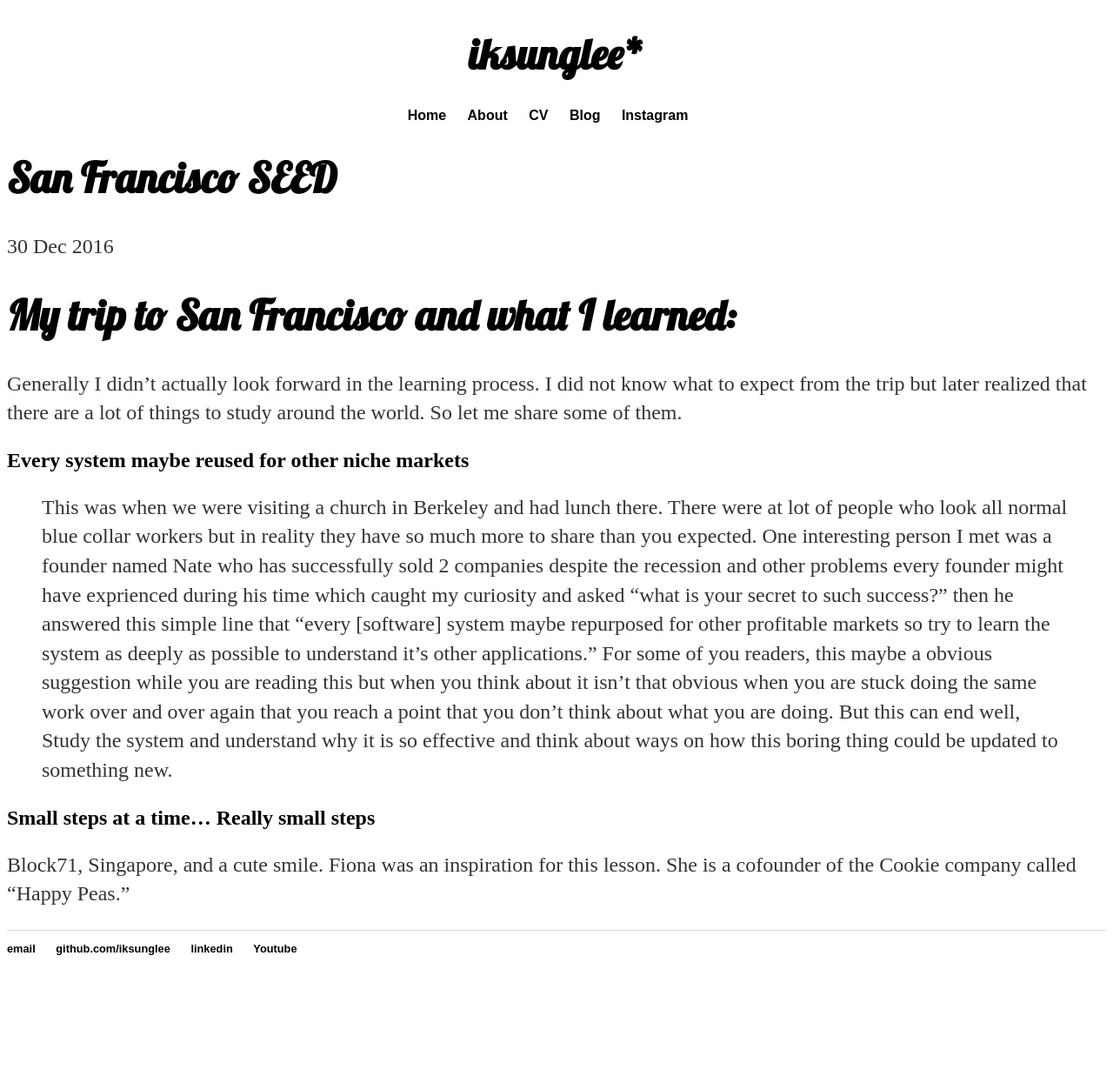
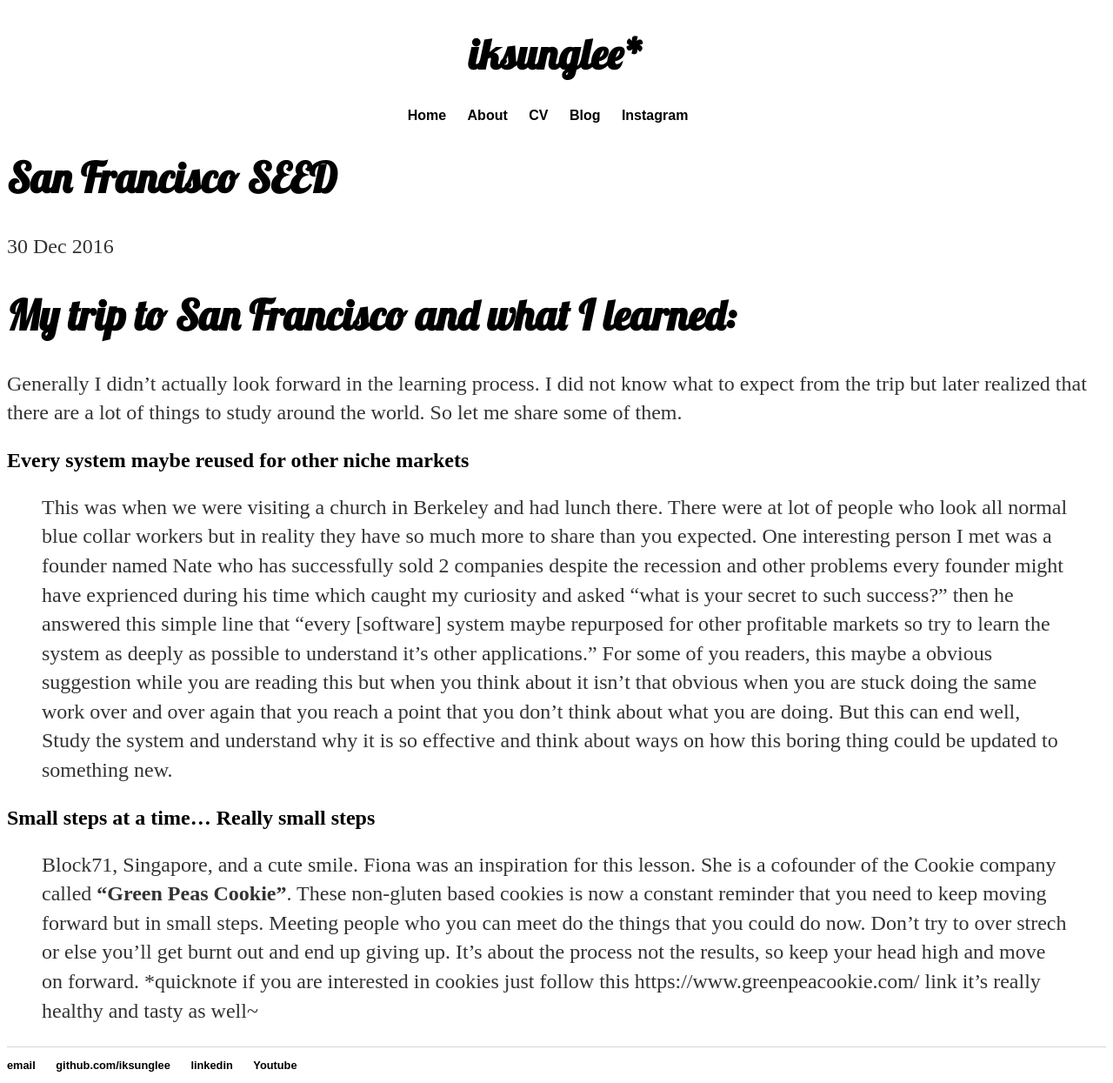
Before and after one commit to iksunglee/iksunglee.github.io, a Jekyll site: the page built from _posts/2017-02-06-San-Francisco-Trip.md, in a window 1280 px wide. Shown: the whole page at 87% size. Built offline with Jekyll 4.4.1, drawn with Linux system fonts in a browser that asks for light colours; before the commit the page ends 1110 px from its top, so only the background shows below that.

Commit message:
Update 2017-02-06-San-Francisco-Trip.md

```diff
--- a/_posts/2017-02-06-San-Francisco-Trip.md
+++ b/_posts/2017-02-06-San-Francisco-Trip.md
@@ -18,4 +18,6 @@ Every system maybe reused for other niche markets
 Small steps at a time... Really small steps
 -------------------------------------------
 
-Block71, Singapore, and a cute smile. Fiona was an inspiration for this lesson. She is a cofounder of the Cookie company called "Happy Peas."
+> Block71, Singapore, and a cute smile. Fiona was an inspiration for this lesson. She is a cofounder of the Cookie company called **"Green Peas Cookie"**. These non-gluten based cookies is now a constant reminder that you need to keep moving forward but in small steps. Meeting people who you can meet do the things that you could do now. Don't try to over strech or else you'll get burnt out and end up giving up. It's about the process not the results, so keep your head high and move on forward.
+*quicknote if you are interested in cookies just follow this <https://www.greenpeacookie.com/> link
+it's really healthy and tasty as well~
```
